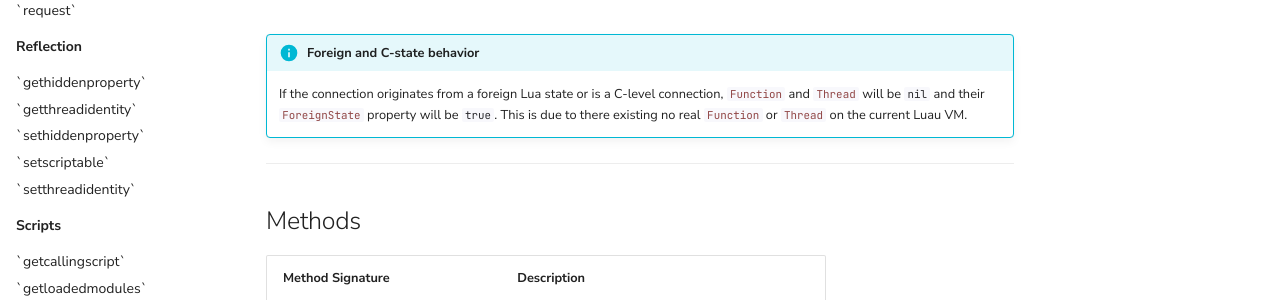
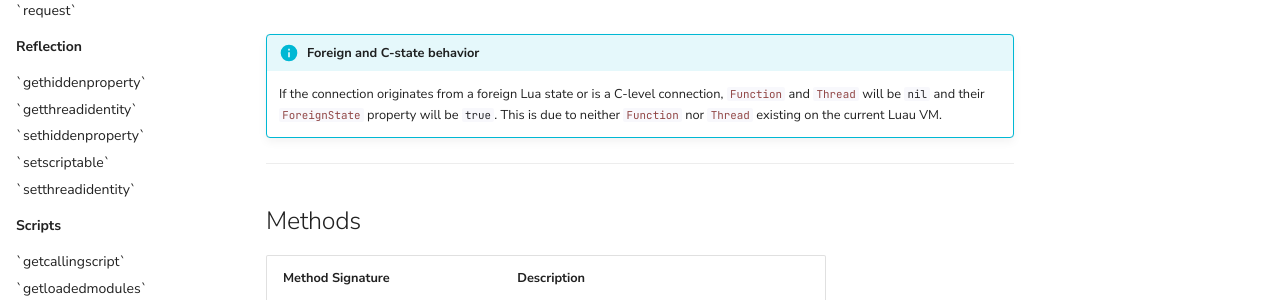
Before and after one commit to sUNC-Utilities/docs.sunc.su, an MkDocs documentation site: the page built from docs/Signals/Connection.md, in a window 1280 px wide and 900 px high, scrolled down 617 px. Shown: the part 154-454 px from the top of the window. Built offline with MkDocs 1.6.1 and Material for MkDocs 9.7.7, drawn with Linux system fonts in a browser that asks for light colours; comment, search, counter and statistics services are not loaded.

Commit message:
Fix very nebulous wording

```diff
--- a/docs/Signals/Connection.md
+++ b/docs/Signals/Connection.md
@@ -20,7 +20,7 @@ A `#!luau Connection` object represents an active link to a signal's callback. T
 
 !!! info "Foreign and C-state behavior"
 
-    If the connection originates from a foreign Lua state or is a C-level connection, `#!luau Function` and `#!luau Thread` will be `#!luau nil` and their `#!luau ForeignState` property will be `#!luau true`. This is due to there existing no real `#!luau Function` or `#!luau Thread` on the current Luau VM.
+    If the connection originates from a foreign Lua state or is a C-level connection, `#!luau Function` and `#!luau Thread` will be `#!luau nil` and their `#!luau ForeignState` property will be `#!luau true`. This is due to neither `#!luau Function` nor `#!luau Thread` existing on the current Luau VM.
 
 ---
 
```
